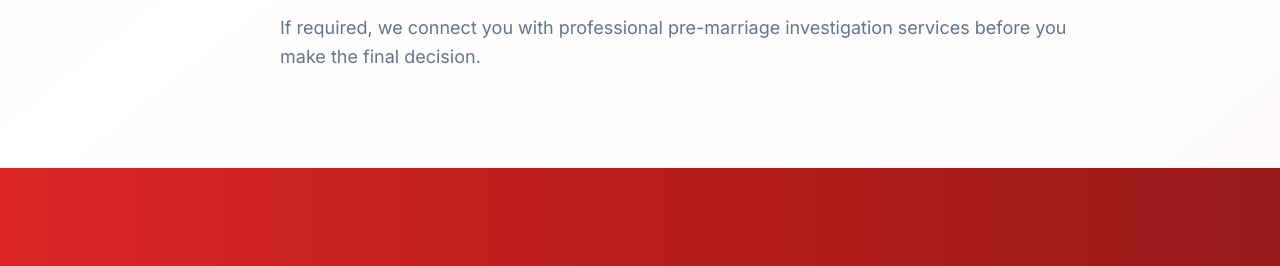
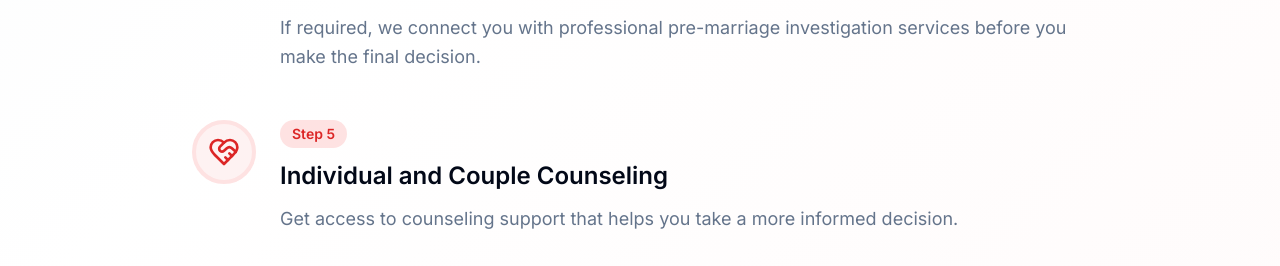
Before and after one commit to mytruesoulmate01/mytruesoulmate, a Next.js app: page / in a window 1280 px wide. Shown: the part 2443-2709 px from the top of the page. Built offline with nearby package versions, Linux system fonts and the light colour scheme; no server answers.

Commit message:
Update process-section.tsx

```diff
--- a/components/process-section.tsx
+++ b/components/process-section.tsx
@@ -1,4 +1,4 @@
-import { ClipboardList, Building2, FileText, ShieldCheck } from "lucide-react"
+import { ClipboardList, Building2, FileText, ShieldCheck, HeartHandshake } from "lucide-react"
 
 export default function ProcessSection() {
   const steps = [
@@ -27,6 +27,12 @@ export default function ProcessSection() {
       title: "Verify Shortlisted Proposals",
       description:
         "If required, we connect you with professional pre-marriage investigation services before you make the final decision.",
+    },
+    {
+      number: 5,
+      icon: <HeartHandshake className="h-8 w-8 text-red-600" />,
+      title: "Individual and Couple Counseling",
+      description: "Get access to counseling support that helps you take a more informed decision.",
     },
   ]
 
```
